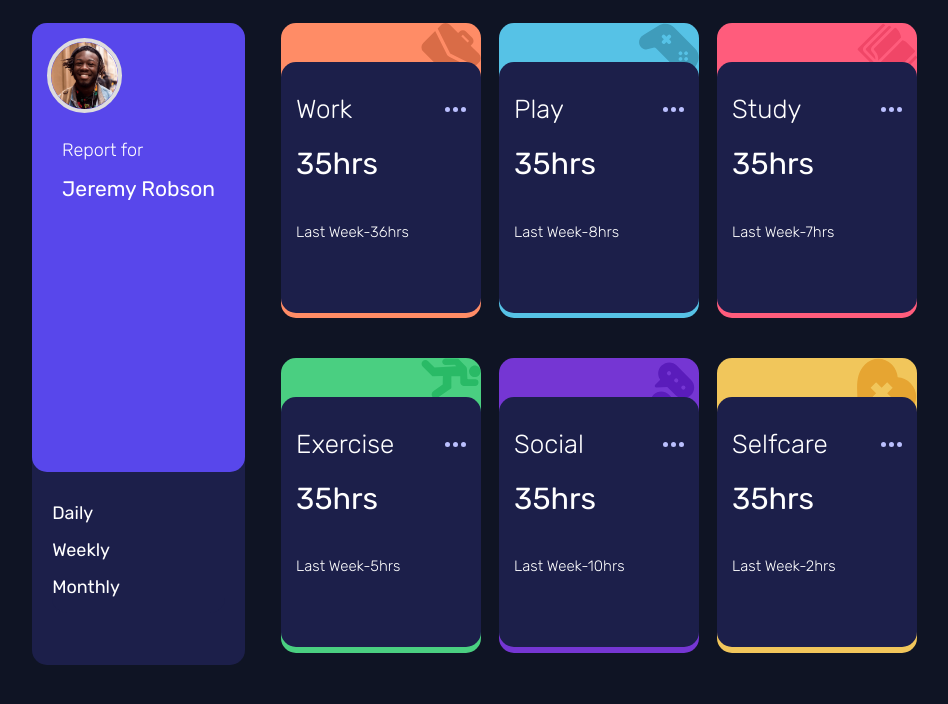
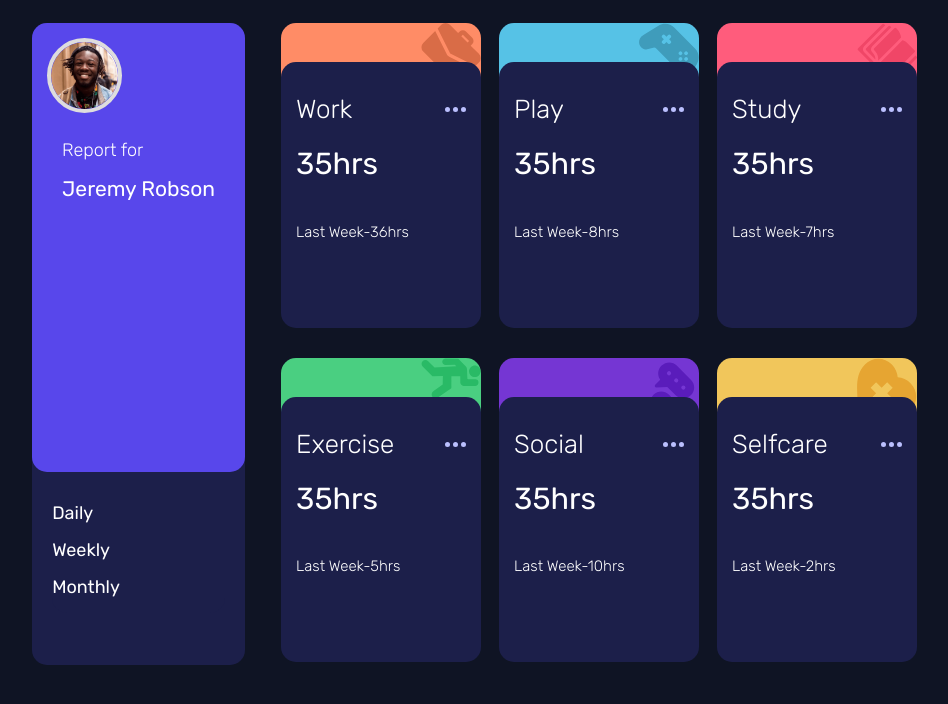
Before and after one commit to Tonilocke/TimeTracking, a plain HTML site: page index.html in a window 1280 px wide. Shown: the whole page, without its empty margins (119-1067 px from the left). Drawn offline with Linux system fonts and the light colour scheme.

Commit message:
Update style2.css

```diff
--- a/style2.css
+++ b/style2.css
@@ -98,7 +98,7 @@ p{
 .card{
     background-color: hsl(235, 46%, 20%);
     width:200px;
-     height:85%;
+     height:90%;
 
     margin-top: 1.5em;
     text-align: left;
```
